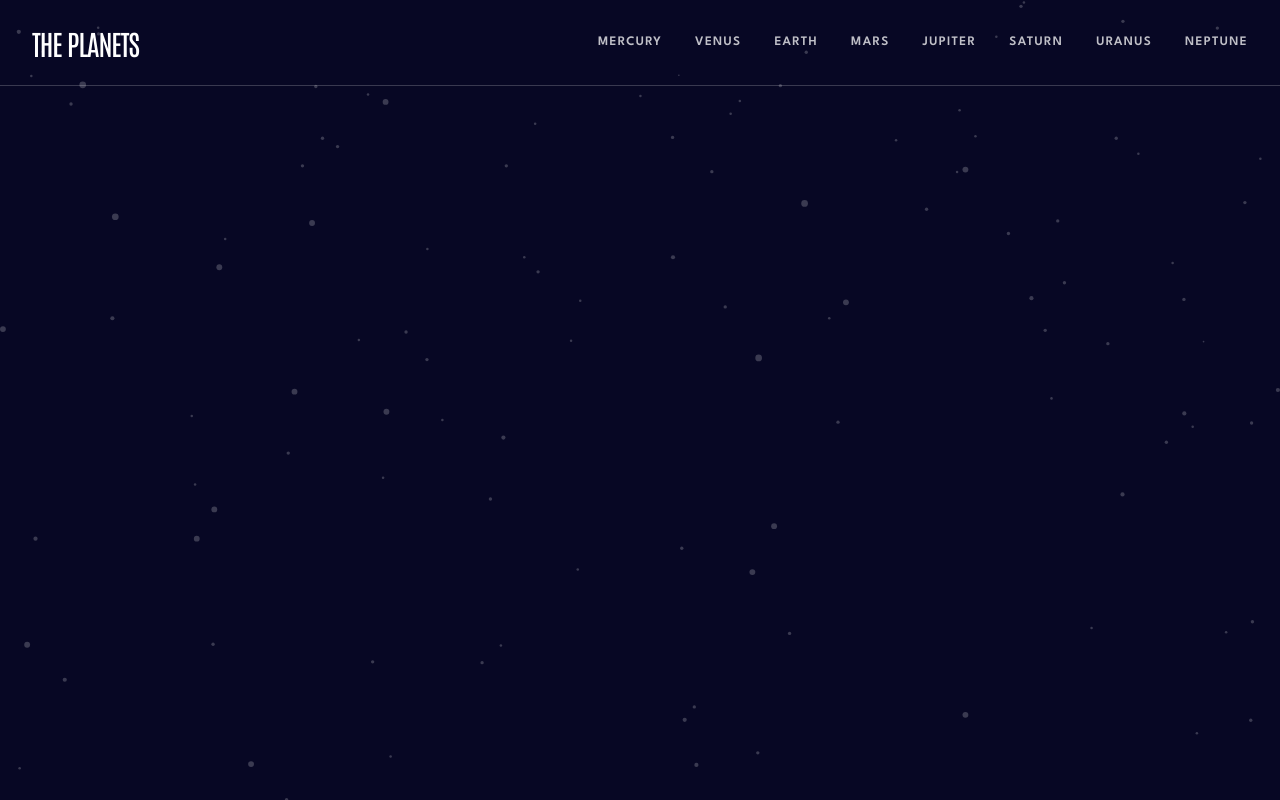
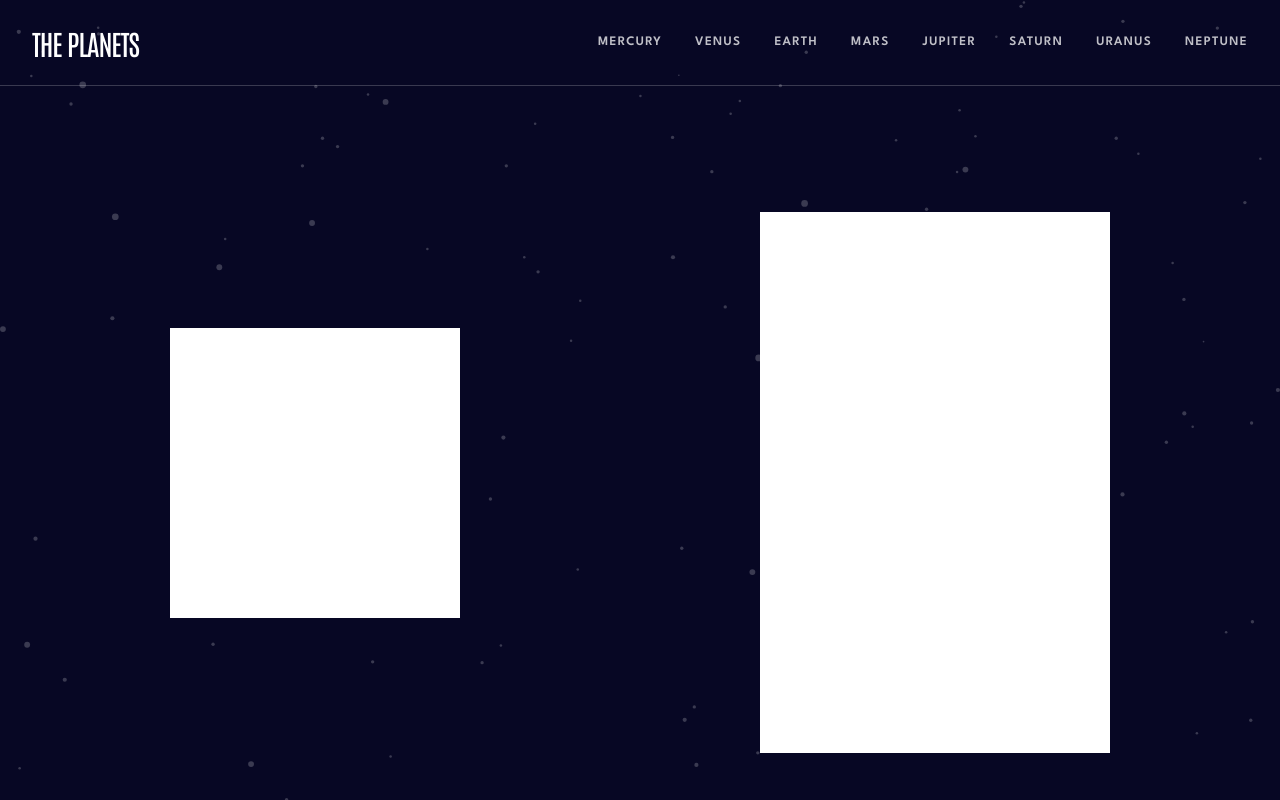
Before and after one commit to VillageR88/next-planets-fact-site, a Next.js app: page /earth in a window 1280 px wide. Built offline with nearby package versions, Linux system fonts and the light colour scheme.

Commit message:
initial Main layout
Signed-off-by: VillageR88 <villager88pl@gmail.com>

```diff
--- a/app/[slug]/page.tsx
+++ b/app/[slug]/page.tsx
@@ -1,6 +1,4 @@
-import Image from 'next/image';
-import { tPlanet } from '@/app/_lib/interfaces';
-
-export default function Planet({ dataPlanet }: { dataPlanet: string }) {
-  return <main className="text-white">{dataPlanet}</main>;
+import Layout from '../home/layout';
+export default function Planet() {
+  return <Layout />;
 }
--- /dev/null
+++ b/app/home/layout.tsx
@@ -0,0 +1,10 @@
+export default function Layout() {
+  return (
+    <>
+      <div className="mx-auto flex max-w-[940px] justify-between">
+        <div className="mt-[242px] size-[290px] bg-white"></div>
+        <div className="mt-[126px] h-[541px] w-[350px] bg-white"></div>
+      </div>
+    </>
+  );
+}
```
